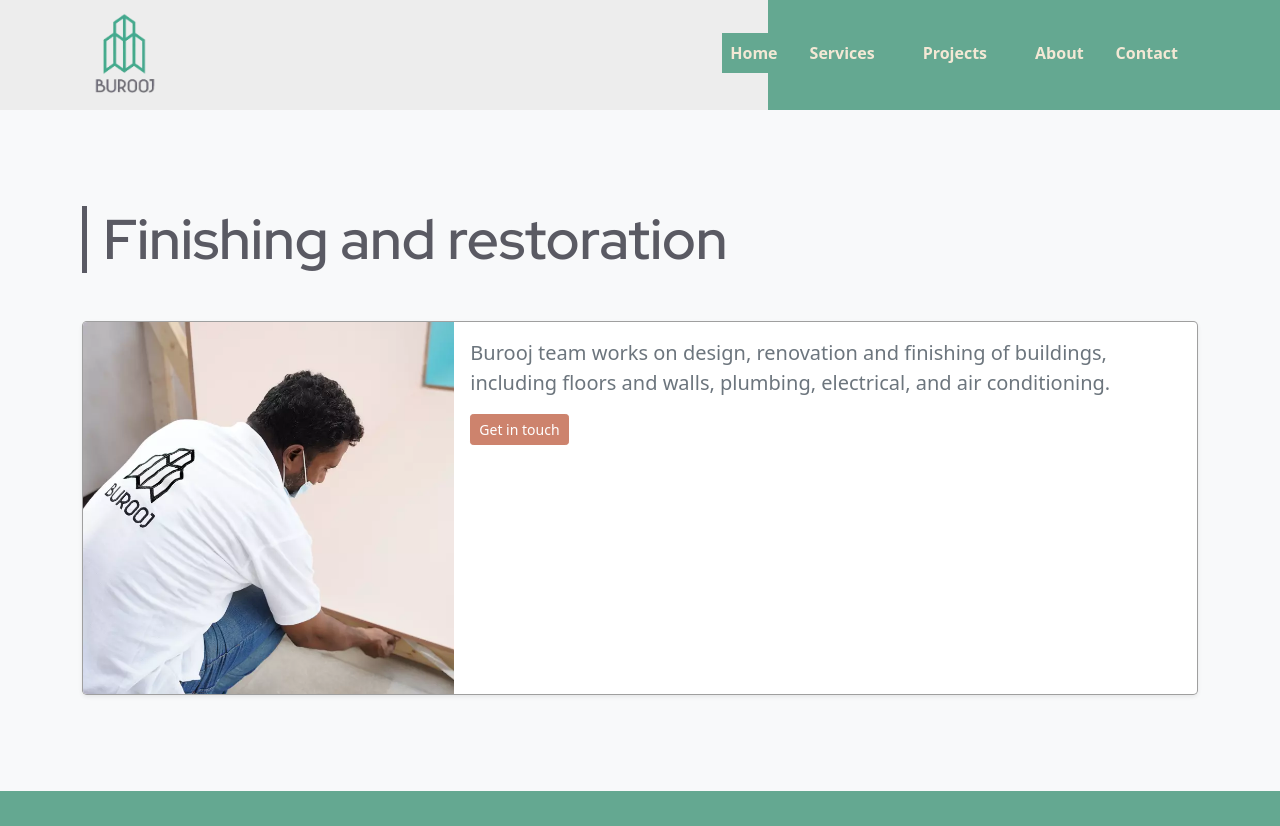
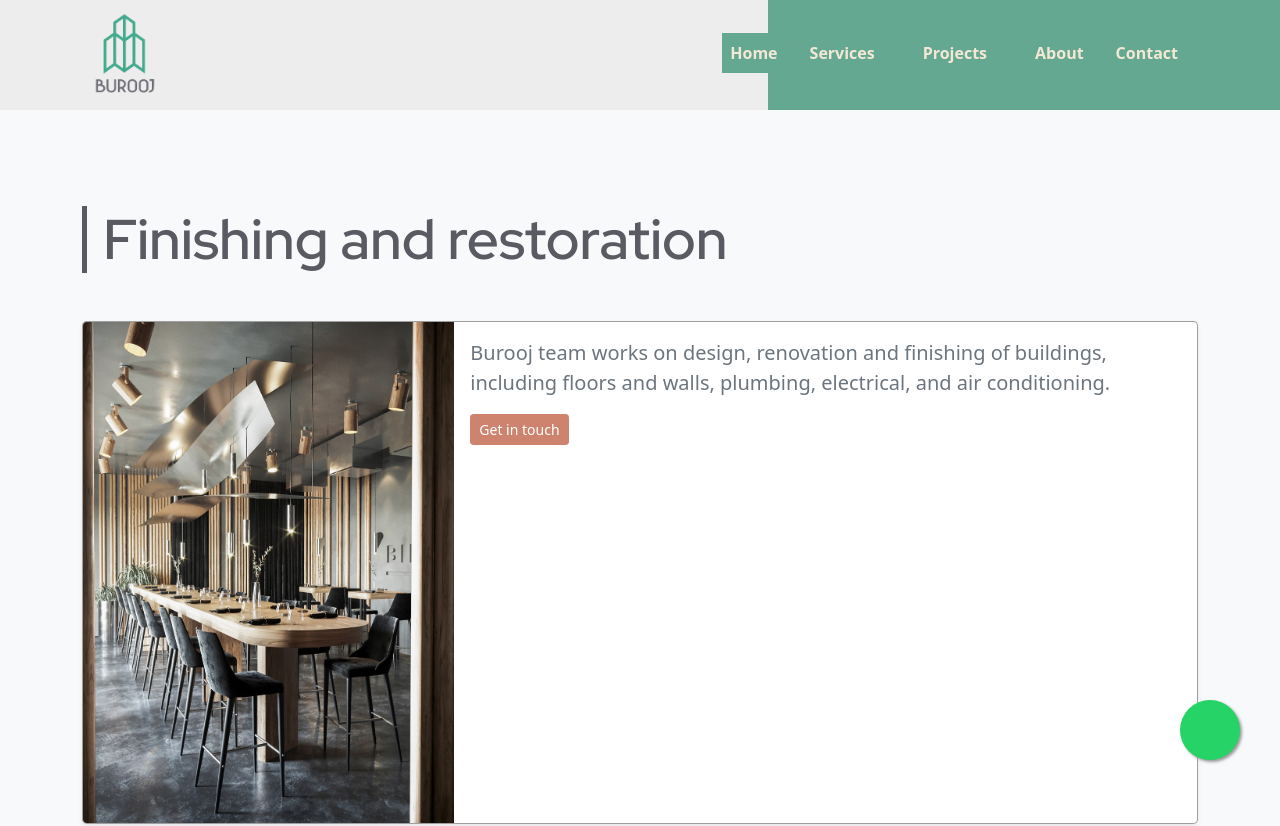
Before and after one commit to burooj-pro/www.burooj.pro, a Nuxt app: page /services/finishing-restoration in a window 1280 px wide. Shown: the top 826 px of the page. Built offline with nearby package versions, Linux system fonts and the light colour scheme.

Commit message:
Adding Whatsapp button & replace the images.

```diff
--- a/components/sections/services.vue
+++ b/components/sections/services.vue
@@ -18,7 +18,7 @@
 
                 <div class="col-12 col-md-6 col-lg-3 order-md-2 order-3">
                     <div class="card h-100">
-                        <img src="~/assets/images/services/s02.webp" class="card-img-top" alt="Buildings Digital Transformation">
+                        <img src="~/assets/images/services/s03.webp" class="card-img-top" alt="Buildings Digital Transformation">
                         <div class="card-body d-flex flex-column align-items-start">
                             <h5 class="card-title fw-bold">Buildings Digital Transformation</h5>
                             <p class="card-text">Latest technologies for better management, maintenance and hygiene.</p>
@@ -29,7 +29,7 @@
 
                 <div class="col-12 col-md-6 col-lg-3 order-md-3 order-4">
                     <div class="card h-100">
-                        <img src="~/assets/images/services/s03.webp" class="card-img-top" style="object-position: bottom" alt="Finishing & Restoration">
+                        <img src="~/assets/images/services/4.jpg" class="card-img-top" style="object-position: bottom" alt="Finishing & Restoration">
                         <div class="card-body d-flex flex-column align-items-start">
                             <h5 class="card-title fw-bold">Finishing & Restoration</h5>
                             <p class="card-text">Building design, renovations & finishing, including floors, walls, plumbing, electrcail and HVAC..</p>
--- a/layouts/default.vue
+++ b/layouts/default.vue
@@ -4,6 +4,12 @@
     <Nuxt />
     <SectionsContact />
     <IncludesFooter />
+
+    <a style="color: inherit; " href="https://api.whatsapp.com/send?phone=+966566639994&text=أرغب في الاستفسار" class="float" target="_blank">
+        <i class="fa fa-whatsapp my-float" style="color:white"></i>
+    </a>
+
+
   </div>
 </template>
 
@@ -11,6 +17,9 @@
 export default {
 head(){
     return {
+      link: [
+				{rel: 'stylesheet', href: 'https://maxcdn.bootstrapcdn.com/font-awesome/4.5.0/css/font-awesome.min.css'},
+      ],
       script: [
 				{type: 'text/javascript',src: 'https://webforms.pipedrive.com/f/loader'},
 			],
@@ -20,5 +29,23 @@ head(){
 </script>
 
 <style>
+.float{
+	position:fixed;
+	width:60px;
+	height:60px;
+	bottom:40px;
+	right:40px;
+	background-color:#25d366;
+	color:#FFF;
+	border-radius:50px;
+	text-align:center;
+	font-size:30px;
+	box-shadow: 2px 2px 3px #999;
+	z-index:100;
+	text-decoration: none;
+}
 
+.my-float{
+	margin-top:16px;
+}
 </style>
--- a/pages/services/digital-transformation.vue
+++ b/pages/services/digital-transformation.vue
@@ -7,7 +7,7 @@
             <article class="card rounded-3 shadow-sm">
                 <div class="row g-0">
                     <div class="col-md-4">
-                    <img src="~/assets/images/services/s02.webp" class="img-fluid rounded-start" alt="...">
+                    <img src="~/assets/images/services/s03.webp" class="img-fluid rounded-start" alt="...">
                     </div>
                     <div class="col-md-8">
                     <div class="card-body">
--- a/pages/services/finishing-restoration.vue
+++ b/pages/services/finishing-restoration.vue
@@ -7,7 +7,7 @@
             <article class="card rounded-3 shadow-sm">
                 <div class="row g-0">
                     <div class="col-md-4">
-                    <img src="~/assets/images/services/s03.webp" class="img-fluid rounded-start" alt="...">
+                    <img src="~/assets/images/services/4.jpg" class="img-fluid rounded-start" alt="...">
                     </div>
                     <div class="col-md-8">
                     <div class="card-body">
```
Also changed, not shown: assets/images/services/4.jpg (added), components/sections/projects.vue (line endings or trailing spaces).
